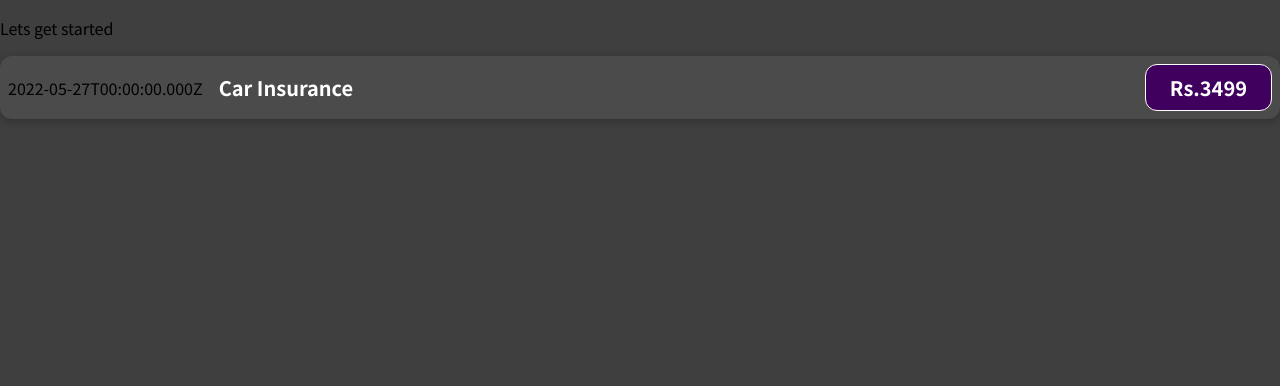
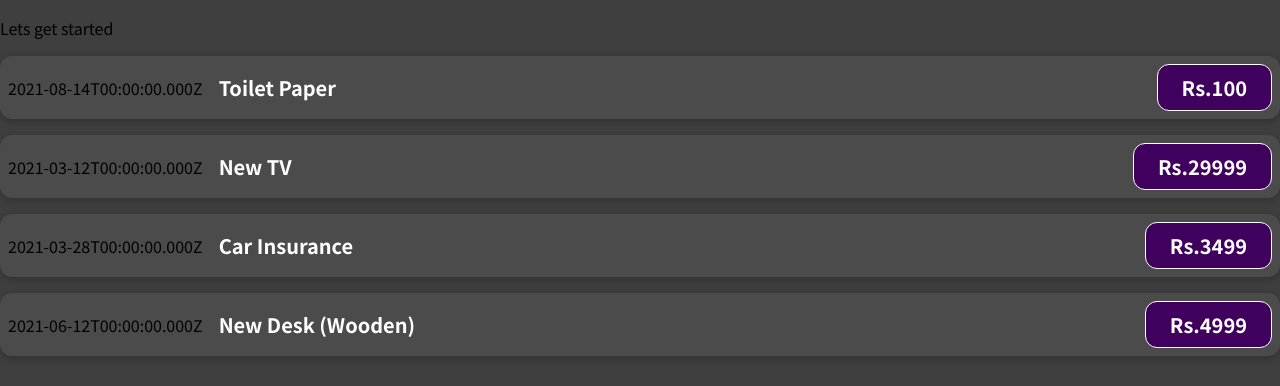
Before and after one commit to Gagneja1512/ExpenseList, a React (Create React App) app: page / in a window 1280 px wide. Shown: the top 386 px of the page. Built offline with nearby package versions, Linux system fonts and the light colour scheme.

Commit message:
Adding props to the app

```diff
--- a/src/App.js
+++ b/src/App.js
@@ -3,10 +3,35 @@
 import ExpenseItem from './components/ExpenseItem';
 
 function App() {
+
+  const expenses = [
+    {
+      id: 'e1',
+      title: 'Toilet Paper',
+      amount: 100,
+      date: new Date(2021, 7, 14),
+    },
+    { id: 'e2', title: 'New TV', amount: 29999 , date: new Date(2021, 2, 12) },
+    {
+      id: 'e3',
+      title: 'Car Insurance',
+      amount: 3499,
+      date: new Date(2021, 2, 28),
+    },
+    {
+      id: 'e4',
+      title: 'New Desk (Wooden)',
+      amount: 4999,
+      date: new Date(2021, 5, 12),
+    },
+  ];
   return (
     <div>
       <p>Lets get started</p>
-      <ExpenseItem></ExpenseItem>
+      <ExpenseItem title={expenses[0].title} amount={expenses[0].amount} date={expenses[0].date}></ExpenseItem>
+      <ExpenseItem title={expenses[1].title} amount={expenses[1].amount} date={expenses[1].date}></ExpenseItem>
+      <ExpenseItem title={expenses[2].title} amount={expenses[2].amount} date={expenses[2].date}></ExpenseItem>
+      <ExpenseItem title={expenses[3].title} amount={expenses[3].amount} date={expenses[3].date}></ExpenseItem>
     </div>
   );
 }
--- a/src/components/ExpenseItem.js
+++ b/src/components/ExpenseItem.js
@@ -1,16 +1,13 @@
 import './ExpenseItem.css';
 
-function ExpenseItem() {
-    const expenseDate = new Date(2022 , 4 , 27) ;
-    const expenseTitle = 'Car Insurance' ;
-    const expenseAmount = 3499 ;
+function ExpenseItem(props) {
 
   return (
     <div className="expense-item">
-      <div>{expenseDate.toISOString()}</div>
+      <div>{props.date.toISOString()}</div>
       <div className="expense-item__description">
-        <h2>{expenseTitle}</h2>
-        <div className="expense-item__price">Rs.{expenseAmount}</div>
+        <h2>{props.title}</h2>
+        <div className="expense-item__price">Rs.{props.amount}</div>
       </div>
     </div>
   );
```
